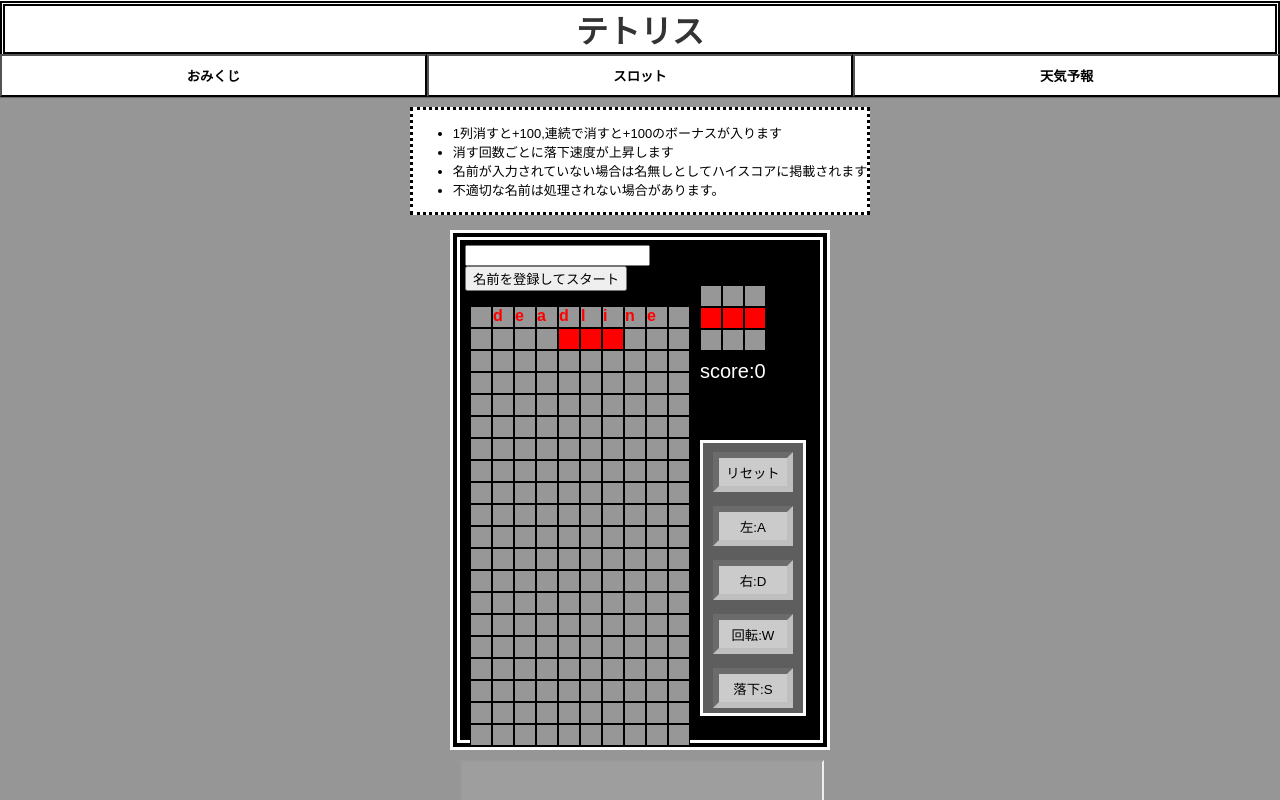
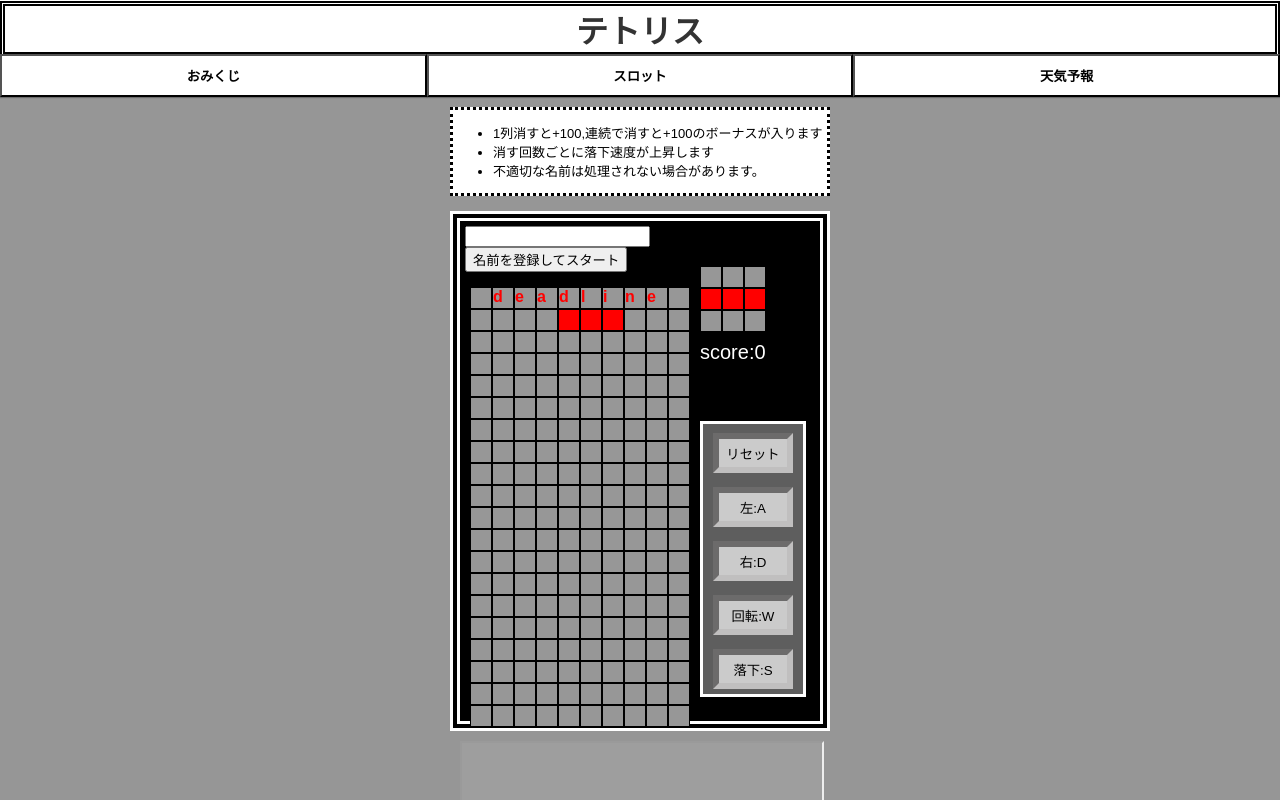
Before and after one commit to nonnon777/-, a plain HTML site: page public/game/game.html in a window 1280 px wide. Shown: the top 800 px of the page. Drawn offline with Linux system fonts and the light colour scheme; grey boxes are pictures that could not be loaded.

Commit message:
Update game.html

```diff
--- a/public/game/game.html
+++ b/public/game/game.html
@@ -31,7 +31,6 @@
         <ul class="ul">
           <li>1列消すと+100,連続で消すと+100のボーナスが入ります</li>
           <li>消す回数ごとに落下速度が上昇します</li>
-          <li>名前が入力されていない場合は名無しとしてハイスコアに掲載されます</li>
           <li>不適切な名前は処理されない場合があります。</li>
         </ul>
       </div>
```
